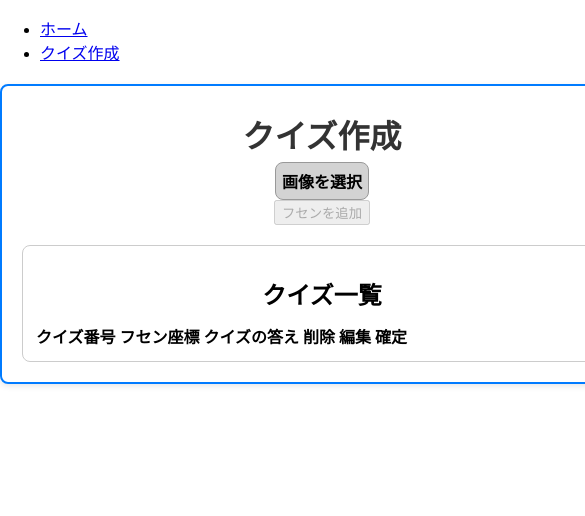
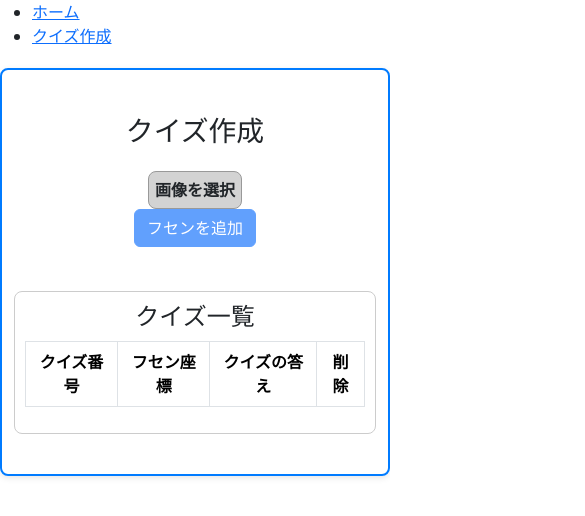
Before and after one commit to takoyakibot/chin2, a React (Create React App) app: page /create-quiz in a window 390 px wide. Shown: the top 516 px of the page, 585 px wide, since content can reach past the window. Built offline with nearby package versions, Linux system fonts and the light colour scheme.

Commit message:
フセンを可変長にしたところでコミットを忘れていたのでbootstrapにするなども追加

```diff
--- a/package.json
+++ b/package.json
@@ -6,6 +6,7 @@
     "@testing-library/jest-dom": "^5.17.0",
     "@testing-library/react": "^13.4.0",
     "@testing-library/user-event": "^13.5.0",
+    "bootstrap": "^5.3.1",
     "react": "^18.2.0",
     "react-dom": "^18.2.0",
     "react-router-dom": "^6.14.2",
--- a/src/CreateQuiz.js
+++ b/src/CreateQuiz.js
@@ -39,10 +39,8 @@ const CreateQuiz = () => {
   };
 
   const handleAddRectangle = () => {
-    if (rectangles.length < 2) {
       setRectangles([...rectangles, rectanglePosition]);
       setShowRectangle(false); // 仮フセンを追加したら非表示にする
-    }
   };
 
   const handleRemoveRectangle = (index) => {
@@ -52,12 +50,13 @@ const CreateQuiz = () => {
 
   return (
     <div className="container">
-      <h1>クイズ作成</h1>
-      <div className="image-select">
+      <h1 className="mt-4 mb-4">クイズ作成</h1>
+      <div className="row">
+        <div className="col-md-6 mb-4">
           {/* 画像選択フィールドの画像表示領域 */}
           {selectedImage && (
             <div style={{ position: 'relative' }}>
-            <img src={selectedImage} alt="Selected" onClick={handleImageClick} />
+              <img src={selectedImage} alt="Selected" onClick={handleImageClick} className="img-fluid" />
               {showRectangle && (
                 <div
                   className="rectangle" // 仮フセンのスタイル
@@ -81,22 +80,21 @@ const CreateQuiz = () => {
             </label>
           </div>
           {/* フセン追加ボタン */}
-        <button disabled={!showRectangle} onClick={handleAddRectangle}>
+          <button disabled={!showRectangle} onClick={handleAddRectangle} className="btn btn-primary">
             フセンを追加
           </button>
         </div>
+        <div className="col-md-6">
           {/* クイズ一覧フィールド */}
           <div className="quiz-list">
             <h2>クイズ一覧</h2>
-        <table>
+            <table className="table table-bordered">
               <thead>
                 <tr>
                   <th>クイズ番号</th>
                   <th>フセン座標</th>
                   <th>クイズの答え</th>
                   <th>削除</th>
-              <th>編集</th>
-              <th>確定</th>
                 </tr>
               </thead>
               <tbody>
@@ -106,17 +104,7 @@ const CreateQuiz = () => {
                     <td>X: {rect.x}, Y: {rect.y}</td>
                     <td>クイズの答え</td>
                     <td>
-                  <button onClick={() => handleRemoveRectangle(index)}>削除</button>
-                </td>
-                <td>
-                  {/* <button onClick={() => handleFusenMouseDown(index)} disabled={isDragging}>
-                    編集
-                  </button> */}
-                </td>
-                <td>
-                  {/* {quiz.editing && (
-                    <button onClick={() => handleConfirmFusen(index)}>確定</button>
-                  )} */}
+                      <button onClick={() => handleRemoveRectangle(index)} className="btn btn-danger">削除</button>
                     </td>
                   </tr>
                 ))}
@@ -124,6 +112,8 @@ const CreateQuiz = () => {
             </table>
           </div>
         </div>
+      </div>
+    </div>
   );
 };
 
--- a/src/index.js
+++ b/src/index.js
@@ -2,6 +2,8 @@ import React from 'react';
 import ReactDOM from 'react-dom/client';
 import './style.css';
 import App from './App';
+import 'bootstrap/dist/css/bootstrap.min.css'; // BootstrapのCSSをインポート
+import 'bootstrap/dist/js/bootstrap.min.js'; // BootstrapのJavaScriptをインポート
 import reportWebVitals from './reportWebVitals';
 
 const root = ReactDOM.createRoot(document.getElementById('root'));
--- a/src/style.css
+++ b/src/style.css
@@ -6,7 +6,7 @@ body {
 }
 
 .container {
-  width: 600px;
+  max-width: 1300px;
   margin: 20px auto;
   padding: 20px;
   border: 2px solid #007bff;
@@ -23,12 +23,12 @@ h1 {
 }
 
 .image-select {
+  width: 600px;
   margin-bottom: 20px;
 }
 
 .image-select img {
-  max-width: 100%;
-  margin-bottom: 10px;
+  width: 600px;
 }
 
 /* ファイル選択ボタンのスタイル */
@@ -92,3 +92,15 @@ h1 {
   line-height: 100px;
   font-size: 14px;
 }
+
+/* メディアクエリ: 画面サイズが600px以下の場合に適用 */
+@media (max-width: 600px) {
+  .container {
+    width: 90%;
+  }
+
+  .image-select,
+  .quiz-list {
+    margin-bottom: 20px;
+  }
+}
```
Also changed, not shown: 1 other file (tests, documents, lock files or other folders). Lines whose indentation alone changed are shown as unchanged.
